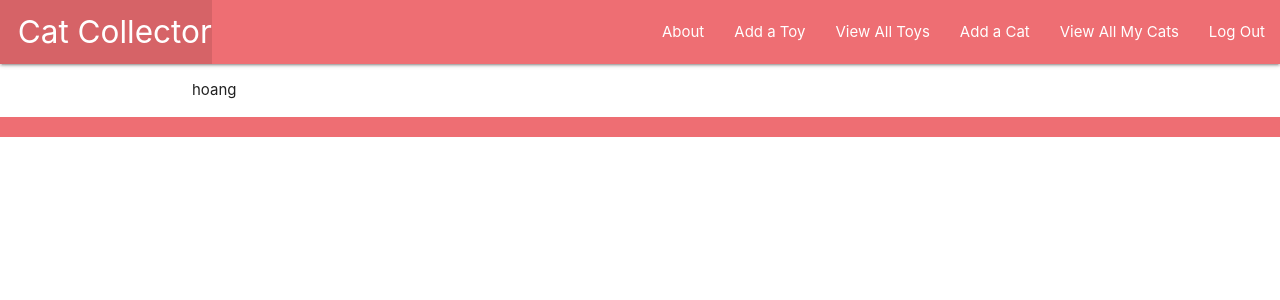
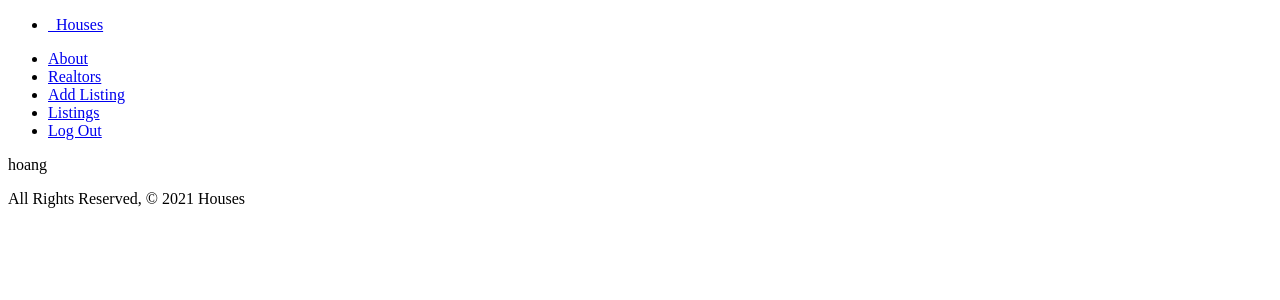
Before and after one commit to RaulL10/estates, a Django app: page /about/ in a window 1280 px wide. Shown: the top 300 px of the page. Run offline with Django 4.2, Linux system fonts and the light colour scheme; the visitor is signed in with stand-in values (Sample User, id 1).

Commit message:
navbar changes

```diff
--- a/main_app/templates/base.html
+++ b/main_app/templates/base.html
@@ -6,8 +6,8 @@
     <meta charset="UTF-8">
     <meta name="viewport" content="width=device-width, initial-scale=1.0">
     <meta http-equiv="X-UA-Compatible" content="ie=edge">
-    <title>Cat Collector</title>
-    <link rel="stylesheet" href="https://cdnjs.cloudflare.com/ajax/libs/materialize/1.0.0/css/materialize.min.css">
+    <title>NOT ZILLOW</title>
+    <!-- <link rel="stylesheet" href="https://cdnjs.cloudflare.com/ajax/libs/materialize/1.0.0/css/materialize.min.css"> -->
     <link rel="stylesheet" type="text/css" href="{% static 'css/style.css' %}">
     <script src="https://cdnjs.cloudflare.com/ajax/libs/materialize/1.0.0/js/materialize.min.js"></script>
 </head>
@@ -16,20 +16,21 @@
         <nav>
             <div class="nav-wrapper">
                 <ul>
-                    <li><a href="{% url 'home' %}" class="left brand-logo">&nbsp;&nbsp;Cat Collector</a></li>
+                    <li><a href="{% url 'home' %}" class="left brand-logo">&nbsp;&nbsp;Houses</a></li>
                 </ul>
                 <ul class="right">
                   <li><a href="{% url 'about' %}">About</a></li>
                   {% if user.is_authenticated %}
-                    <li><a href="{% url 'realtors_create' %}">Add a Toy</a></li>
-                    <li><a href="{% url 'realtors_index' %}">View All Toys</a></li>
-                    <li><a href="{% url 'houses_create' %}">Add a Cat</a></li>
-                    <li><a href="{% url 'index' %}">View All My Cats</a></li>
+                    <!-- <li><a href="{% url 'realtors_create' %}">Add Realtor Information</a></li> -->
+                    <li><a href="{% url 'realtors_index' %}">Realtors</a></li>
+                    <li><a href="{% url 'houses_create' %}">Add Listing</a></li>
+                    <li><a href="{% url 'index' %}">Listings</a></li>
                     <li><a href="{% url 'logout' %}">Log Out</a></li>
                   {% else %}
                     <li><a href="{% url 'signup' %}">Sign Up</a></li>
                     <li><a href="{% url 'login' %}">Log In</a></li>
-                  {% endif %}                </ul>
+                  {% endif %}
+                </ul>
             </div>
         </nav>
     </header>
@@ -38,7 +39,7 @@
         {% endblock %}
     </main>
   	<footer class="page-footer">
-       <div class="right">All Rights Reserved, &copy; 2021 Cat Collector &nbsp;</div>
+       <div class="right">All Rights Reserved, &copy; 2021 Houses &nbsp;</div>
     </footer>
 </body>
 </html>
```
Also changed, not shown: main_app/migrations/0004_auto_20220415_2308.py (added), main_app/text.html (added).
